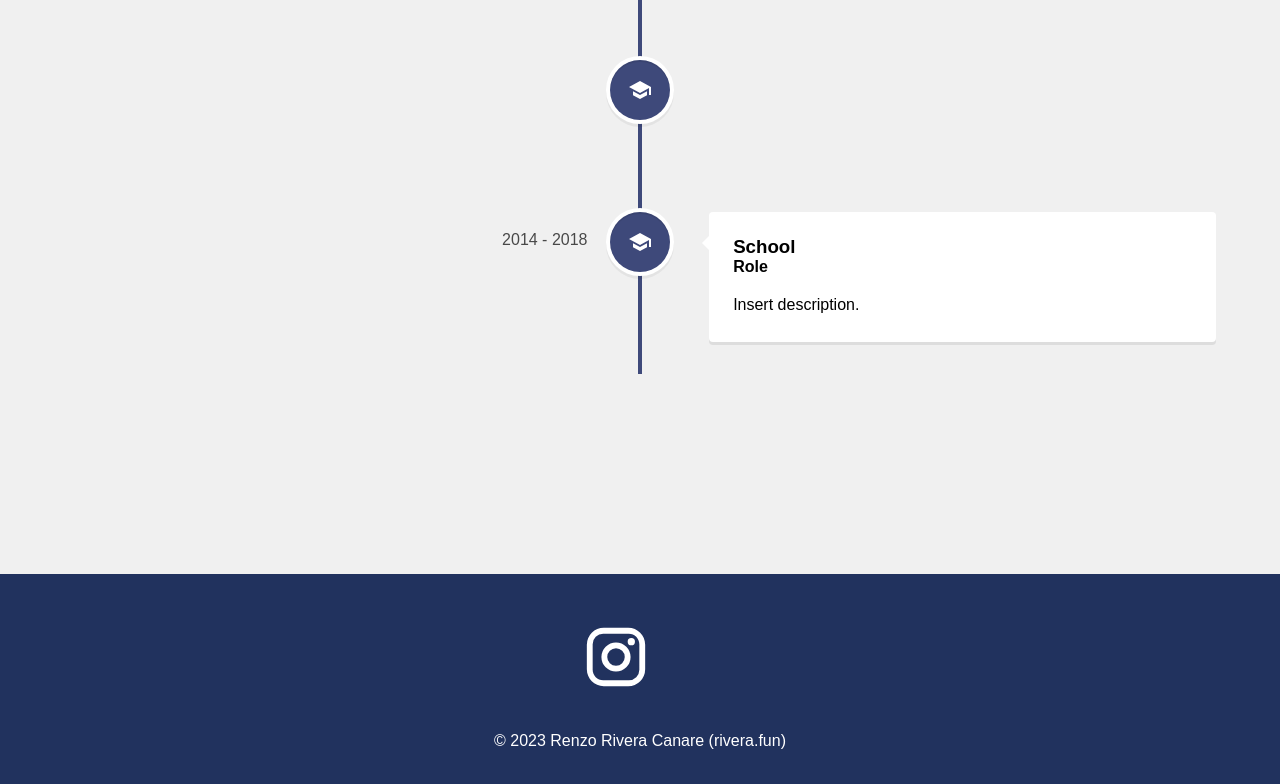
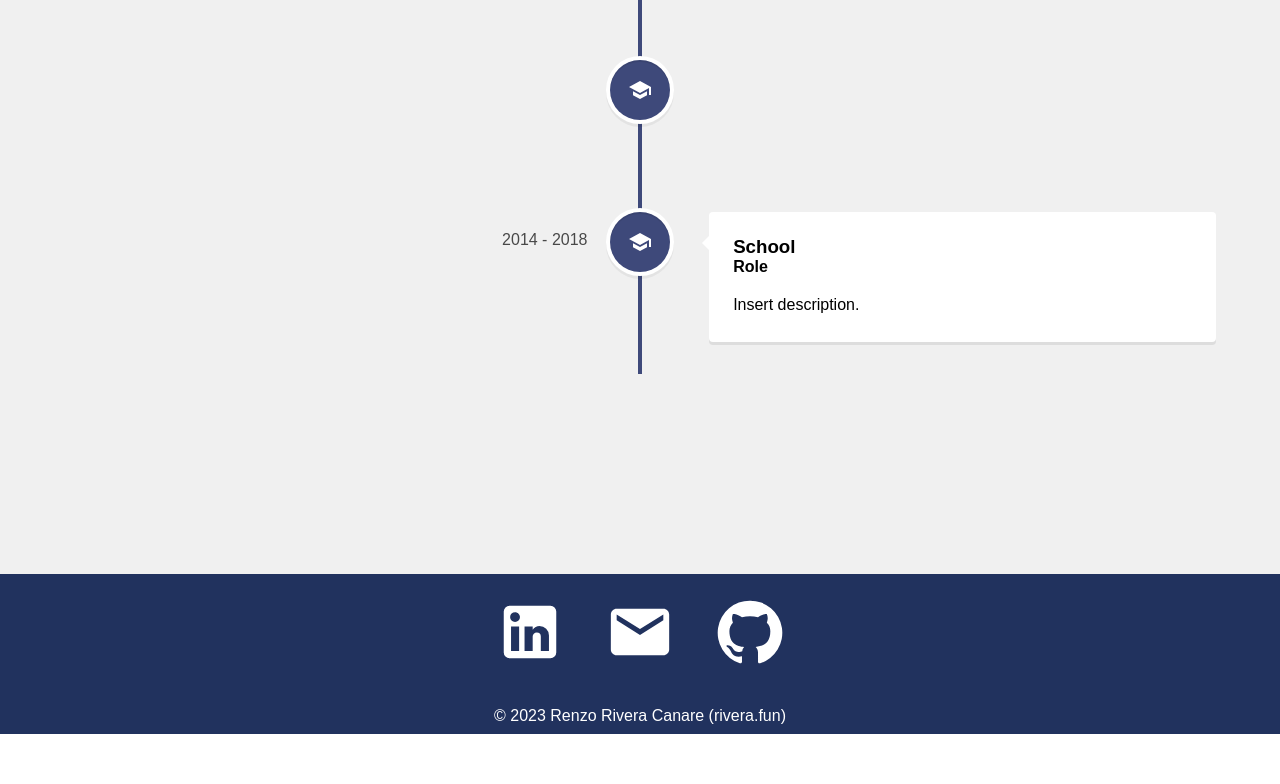
Before and after one commit to renzocanare/portfolio-website, a React (Create React App) app: page /experience in a window 1280 px wide. Shown: the part 459-1243 px from the top of the page. After the commit the page ends 1193 px from the top, so only its background shows below. Built offline with nearby package versions, Linux system fonts and the light colour scheme; some icons are missing.

Commit message:
Update hyperlinks for contact icons

```diff
--- a/src/components/Footer.js
+++ b/src/components/Footer.js
@@ -1,18 +1,23 @@
 import React from "react";
-import InstagramIcon from "@mui/icons-material/Instagram";
-import TwitterIcon from "@mui/icons-material//Twitter";
-import FacebookIcon from "@mui/icons-material//Facebook";
-import LinkedInIcon from "@mui/icons-material//LinkedIn";
+import LinkedInIcon from "@mui/icons-material/LinkedIn";
+import EmailIcon from "@mui/icons-material/Email";
+import GithubIcon from "@mui/icons-material/GitHub";
+
 import "../styles/Footer.css";
 
 function Footer() {
   return (
     <div className="footer">
       <div className="socialMedia">
-        <InstagramIcon />
-        <TwitterIcon />
-        <FacebookIcon />
-        <LinkedInIcon />
+        <a href="https://www.linkedin.com/in/renzo-canare/" target="_blank" rel="noreferrer">
+          <LinkedInIcon />
+        </a>
+        <a href="mailto:renzo_canare@hotmail.com">
+          <EmailIcon />
+        </a>
+        <a href="https://github.com/renzocanare" target="_blank" rel="noreferrer">
+          <GithubIcon />
+        </a>
       </div>
       <p> &copy; 2023 Renzo Rivera Canare (rivera.fun)</p>
     </div>
--- a/src/pages/Home.js
+++ b/src/pages/Home.js
@@ -12,9 +12,15 @@ function Home() {
         <div className="prompt">
           <p>A Computer Engineering student from the National University of Singapore
             exploring Machine Learning, AI and Hardware & Software Engineering.</p>
-          <LinkedInIcon />
-          <EmailIcon />
-          <GithubIcon />
+          <a href="https://www.linkedin.com/in/renzo-canare/" target="_blank" rel="noreferrer">
+            <LinkedInIcon />
+          </a>
+          <a href="mailto:renzo_canare@hotmail.com">
+            <EmailIcon />
+          </a>
+          <a href="https://github.com/renzocanare" target="_blank" rel="noreferrer">
+            <GithubIcon />
+          </a>
         </div>
       </div>
       <div className="skills">
--- a/src/styles/Footer.css
+++ b/src/styles/Footer.css
@@ -1,6 +1,6 @@
 .footer {
     width: 100%;
-    height: 200px;
+    height: 150px;
     background: #21325e;
     display: flex;
     justify-content: center;
```
